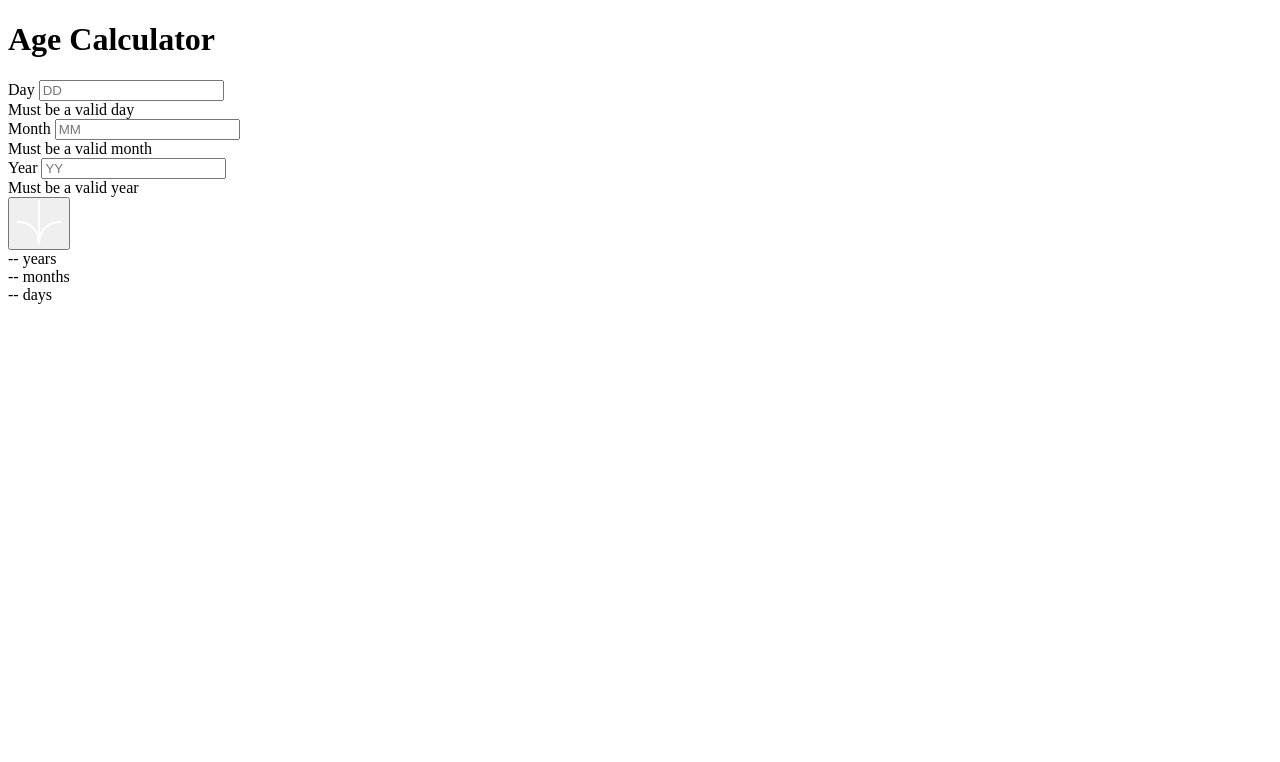
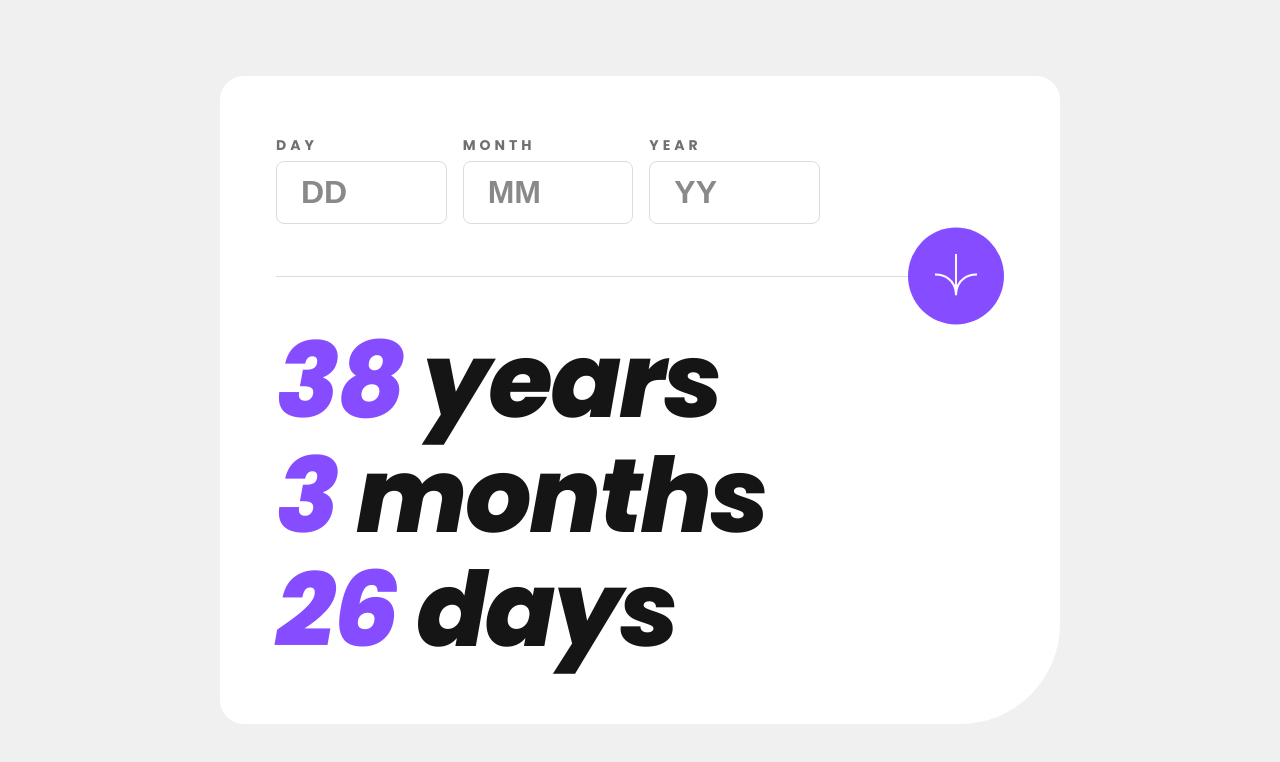
Before and after one commit to j-hogben/fem-age-calculator, a plain HTML site: page index.html in a window 1280 px wide. Drawn offline with Linux system fonts and the light colour scheme.

Commit message:
CSS - Main styling

```diff
--- a/index.html
+++ b/index.html
@@ -7,7 +7,7 @@
 
     <link rel="icon" type="image/png" sizes="32x32" href="./assets/images/favicon-32x32.png" />
 
-    <!-- <link rel="stylesheet" href="./styles.css" /> -->
+    <link rel="stylesheet" href="./styles.css" />
     <!-- <script src="./calculator" defer></script> -->
 
     <title>Frontend Mentor | Age calculator app</title>
@@ -16,42 +16,44 @@
     <h1 class="sr-only">Age Calculator</h1>
     <main>
       <form id="ageCalculator">
+        <div class="input-fields">
           <div class="form-group">
             <label for="day">Day</label>
-          <input id="day" type="number" placeholder="DD" />
-          <div class="error" aria-live="polite">Must be a valid day</div>
+            <input id="day" type="number" placeholder="DD" autocomplete="off" />
+            <div class="error" aria-live="polite"></div>
           </div>
           <!--  -->
           <div class="form-group">
             <label for="month">Month</label>
-          <input id="month" type="number" placeholder="MM" />
-          <div class="error" aria-live="polite">Must be a valid month</div>
+            <input id="month" type="number" placeholder="MM" autocomplete="off" />
+            <div class="error" aria-live="polite"></div>
           </div>
           <!--  -->
           <div class="form-group">
             <label for="year">Year</label>
-          <input id="year" type="number" placeholder="YY" />
-          <div class="error" aria-live="polite">Must be a valid year</div>
+            <input id="year" type="number" placeholder="YY" autocomplete="off" />
+            <div class="error" aria-live="polite"></div>
+          </div>
         </div>
 
-        <button type="submit" aria-label="Calculate age">
+        <button class="submit-btn" type="submit" aria-label="Calculate age">
           <img src="./assets/images/icon-arrow.svg" alt="" />
         </button>
       </form>
 
       <div class="results">
         <div class="years">
-          <span id="yearsResult">--</span>
+          <span class="purple" id="yearsResult">38</span>
           <span class="units">years</span>
         </div>
         <!--  -->
         <div class="years">
-          <span id="monthsResult">--</span>
+          <span class="purple" id="monthsResult">3</span>
           <span class="units">months</span>
         </div>
         <!--  -->
         <div class="years">
-          <span id="daysResult">--</span>
+          <span class="purple" id="daysResult">26</span>
           <span class="units">days</span>
         </div>
       </div>
--- /dev/null
+++ b/styles.css
@@ -0,0 +1,268 @@
+@font-face {
+  font-family: 'Poppins';
+  src: url(./assets/fonts/Poppins-ExtraBoldItalic.ttf);
+  font-style: 'italic';
+  font-weight: 800;
+}
+
+@font-face {
+  font-family: 'Poppins';
+  src: url(./assets/fonts/Poppins-Bold.ttf);
+  font-style: 'normal';
+  font-weight: 700;
+}
+
+@font-face {
+  font-family: 'Poppins';
+  src: url(./assets/fonts/Poppins-Italic.ttf);
+  font-style: 'italic';
+  font-weight: 400;
+}
+
+:root {
+  /* COLOURS */
+  --clr-black: #151515;
+  --clr-purple: #854dff;
+  --clr-white: #ffffff;
+  --clr-light-grey: #f0f0f0;
+  --clr-grey: #716f6f;
+  --clr-line: #dcdcdc;
+  --clr-error: #ff5959;
+
+  /* TYPOGRAPHY */
+  --fs-label: 0.75rem; /* 12px */
+  --fs-input: 1.25rem; /* 20px */
+  --fs-error: 0.75rem; /* 12px */
+  --fs-results: 3.5rem; /* 56px */
+
+  --lh-results: 110%;
+
+  --ls-label: 4px;
+  --ls-input: 0.25px;
+  --ls-results: -2px;
+
+  /* BORDER RADIUS */
+  --br-card: 1.5rem 1.5rem 6.25rem 1.5rem;
+  --br-input: 0.5rem;
+
+  /* TRANSITION */
+  --trans-120-all: all 120ms ease-in-out;
+}
+
+@media (min-width: 768px) {
+  :root {
+    --fs-label: 0.875rem; /* 14px */
+    --fs-input: 2rem; /* 32px */
+    --fs-error: 0.875rem; /* 14px */
+    --fs-results: 6.5rem; /* 104px */
+
+    --ls-label: 4px;
+    --ls-input: 0.25px;
+    --ls-results: -2px;
+  }
+}
+
+/* ~ ~ ~ ~ ~ ~ ~ ~ ~ ~ ~ ~ ~ ~ ~ ~ BASIC RESET ~ ~ ~ ~ ~ ~ ~ ~ ~ ~ ~ ~ ~ ~ ~ ~ */
+
+*,
+*::before,
+*::after {
+  box-sizing: border-box;
+}
+
+* {
+  margin: 0;
+  padding: 0;
+}
+
+img {
+  max-width: 100%;
+}
+
+body {
+  -webkit-font-smoothing: antialiased;
+}
+
+input {
+  width: 100%;
+}
+
+input::-webkit-outer-spin-button,
+input::-webkit-inner-spin-button {
+  -webkit-appearance: none;
+  margin: 0;
+}
+
+input[type='number'] {
+  -moz-appearance: textfield;
+}
+
+/* ~ ~ ~ ~ ~ ~ ~ ~ ~ ~ ~ ~ ~ ~ ~ UTILITY CLASSES ~ ~ ~ ~ ~ ~ ~ ~ ~ ~ ~ ~ ~ ~ ~ */
+
+.sr-only {
+  position: absolute;
+  width: 1px;
+  height: 1px;
+  padding: 0;
+  margin: -1px;
+  overflow: hidden;
+  clip: rect(0, 0, 0, 0);
+  white-space: nowrap;
+  border: 0;
+}
+
+/* ~ ~ ~ ~ ~ ~ ~ ~ ~ ~ ~ ~ ~ ~ ~ ~ TYPOGRAPHY ~ ~ ~ ~ ~ ~ ~ ~ ~ ~ ~ ~ ~ ~ ~ ~ */
+
+body {
+  font-family: 'Poppins', sans-serif;
+}
+
+label {
+  font-size: var(--fs-label);
+  font-weight: 700;
+  letter-spacing: var(--ls-label);
+  text-transform: uppercase;
+  color: var(--clr-grey);
+}
+
+input[type='number'] {
+  font-size: var(--fs-input);
+  font-weight: 700;
+  color: var(--clr-black);
+}
+
+input::placeholder {
+  color: var(--clr-black);
+  opacity: 50%;
+}
+
+.results {
+  font-size: var(--fs-results);
+  font-weight: 800;
+  line-height: var(--lh-results);
+  letter-spacing: var(--ls-results);
+  color: var(--clr-black);
+}
+
+.error {
+  font-size: var(--fs-error);
+  font-weight: 400;
+  color: var(--clr-error);
+}
+
+.error-active {
+  color: var(--clr-error);
+  border-color: var(--clr-error);
+}
+
+/* ~ ~ ~ ~ ~ ~ ~ ~ ~ ~ ~ ~ ~ ~ ~ ~ ~ PAGE ~ ~ ~ ~ ~ ~ ~ ~ ~ ~ ~ ~ ~ ~ ~ ~ ~ */
+
+body {
+  display: flex;
+  place-items: center;
+  min-height: 100dvh;
+  padding: 1rem;
+  background-color: var(--clr-light-grey);
+}
+
+/* ~ ~ ~ ~ ~ ~ ~ ~ ~ ~ ~ ~ ~ ~ ~ ~ ~ FORM ~ ~ ~ ~ ~ ~ ~ ~ ~ ~ ~ ~ ~ ~ ~ ~ ~ */
+
+main {
+  --mobile-btn-spacing: 4rem;
+  width: 100%;
+  max-width: 34.375rem;
+  margin-inline: auto;
+  padding: 3rem 1.5rem;
+  background-color: var(--clr-white);
+  border-radius: var(--br-card);
+}
+
+#ageCalculator {
+  padding-bottom: var(--mobile-btn-spacing);
+  border-bottom: 1px solid var(--clr-line);
+
+  position: relative;
+}
+
+.input-fields {
+  max-width: 34rem;
+  display: grid;
+  grid-template-columns: repeat(3, 1fr);
+  gap: 1rem;
+}
+
+input[type='number'] {
+  --active-clr: var(--clr-purple);
+  margin: 0.25rem 0;
+  padding: 0.75rem 1rem;
+  border: 1px solid var(--clr-line);
+  border-radius: var(--br-input);
+  caret-color: var(--active-clr);
+  outline: none;
+  cursor: pointer;
+  transition: var(--trans-120-all);
+}
+
+input[type='number']:focus-visible {
+  border-color: var(--active-clr);
+}
+
+.submit-btn {
+  padding: 1.25rem;
+  position: absolute;
+  bottom: 0;
+  left: 50%;
+  transform: translate(-50%, 50%);
+  background-color: var(--clr-purple);
+  border: none;
+  border-radius: 50%;
+  cursor: pointer;
+  transition: var(--trans-120-all);
+
+  img {
+    width: 1.5rem;
+  }
+}
+
+@media (hover: hover) and (pointer: fine) {
+  input[type='number']:hover {
+    border-color: var(--active-clr);
+  }
+
+  .submit-btn:hover {
+    background-color: var(--clr-black);
+  }
+}
+
+@media (min-width: 768px) {
+  main {
+    --mobile-btn-spacing: 2.9688rem;
+    max-width: 52.5rem;
+    padding: 3.5rem;
+  }
+
+  #ageCalculator input {
+    padding: 0.75rem 1.5rem;
+  }
+
+  .submit-btn {
+    padding: 1.625rem;
+    left: auto;
+    right: 0;
+    transform: translate(0, 50%);
+
+    img {
+      width: 2.75rem;
+    }
+  }
+}
+
+/* ~ ~ ~ ~ ~ ~ ~ ~ ~ ~ ~ ~ ~ ~ ~ ~ ~ RESULTS ~ ~ ~ ~ ~ ~ ~ ~ ~ ~ ~ ~ ~ ~ ~ ~ ~ */
+
+.results {
+  padding-top: var(--mobile-btn-spacing);
+}
+
+.purple {
+  color: var(--clr-purple);
+}
```
Lines whose indentation alone changed are shown as unchanged.
